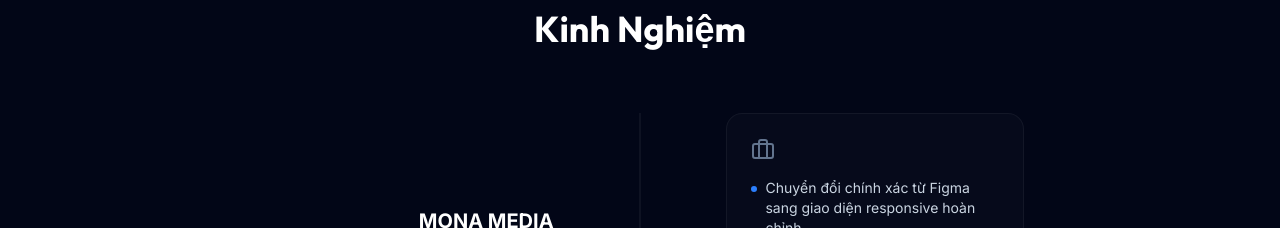
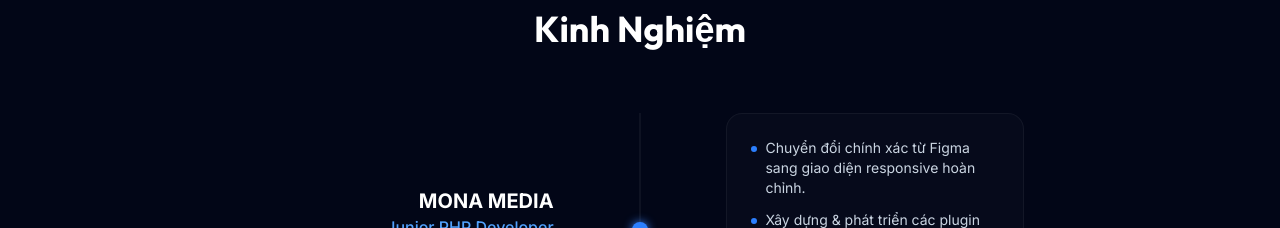
Before and after one commit to tranbao18/website_dev_portfolio, a Next.js app: page / in a window 1280 px wide. Shown: the part 4020-4248 px from the top of the page. Built offline with nearby package versions, Linux system fonts and the light colour scheme.

Commit message:
Auto-push: 17:31:12

```diff
--- a/src/app/page.tsx
+++ b/src/app/page.tsx
@@ -347,7 +347,6 @@ export default function Home() {
 
               <div className="md:w-[45%] pl-6 md:pl-12 ml-6 md:ml-0">
                 <div className="p-6 bg-white/[0.02] border border-white/5 rounded-2xl hover:bg-white/[0.04] transition-colors">
-                  <Briefcase className="w-6 h-6 text-slate-500 mb-4" />
                   <ul className="space-y-3 text-slate-300 text-sm">
                     <li className="flex gap-2"><div className="w-1.5 h-1.5 rounded-full bg-blue-500 mt-2 shrink-0" /> Chuyển đổi chính xác từ Figma sang giao diện responsive hoàn chỉnh.</li>
                     <li className="flex gap-2"><div className="w-1.5 h-1.5 rounded-full bg-blue-500 mt-2 shrink-0" /> Xây dựng & phát triển các plugin tùy chỉnh đáp ứng nhu cầu doanh nghiệp.</li>
```
